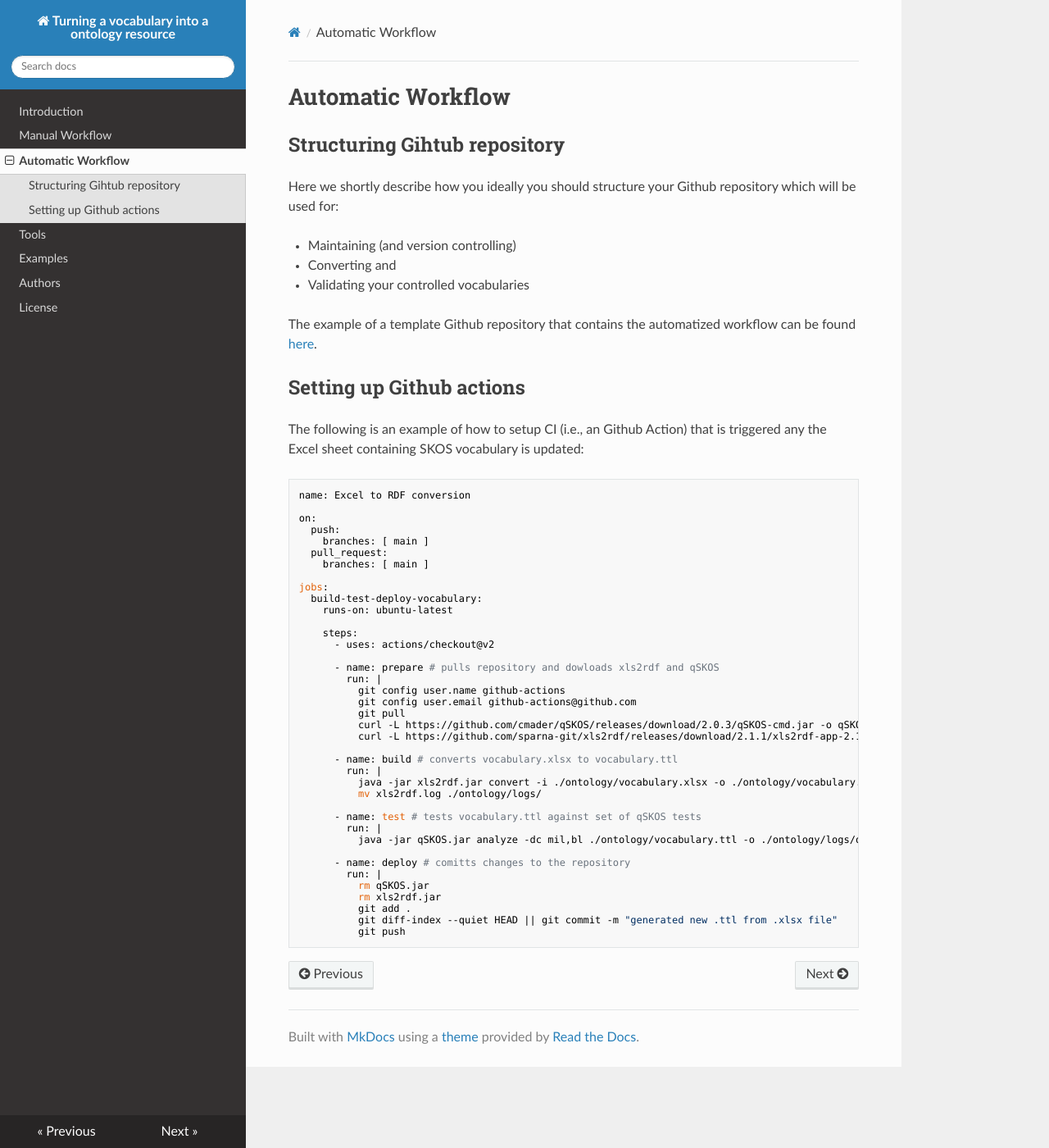
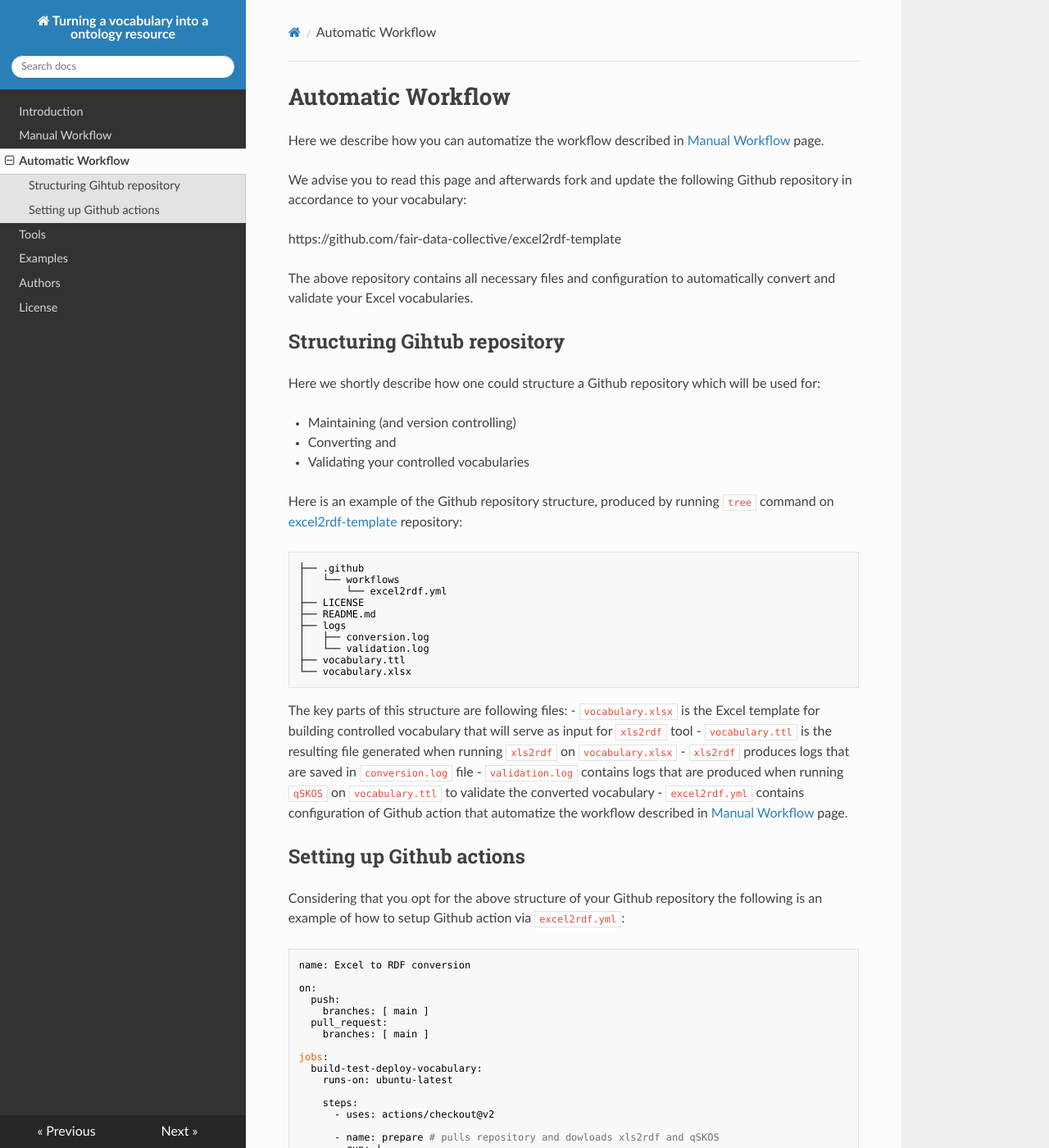
Before and after one commit to fair-data-collective/excel2rdf-site, an MkDocs documentation site: the page built from docs/AutomaticWorkflow.md, in a window 1280 px wide and 1400 px high. Shown: the whole window at 82% size. Built offline with MkDocs 1.6.1, drawn with Linux system fonts in a browser that asks for light colours; nearby versions of some CDN libraries.

Commit message:
added more info

````diff
--- a/docs/AutomaticWorkflow.md
+++ b/docs/AutomaticWorkflow.md
@@ -1,18 +1,46 @@
 # Automatic Workflow
+Here we describe how you can automatize the workflow described in [Manual Workflow](../ManualWorkflow) page.
+
+We advise you to read this page and afterwards fork and update the following Github repository in accordance to your vocabulary:
+
+https://github.com/fair-data-collective/excel2rdf-template
+
+
+The above repository contains all necessary files and configuration to automatically convert and validate your Excel vocabularies.
+
 
 ## Structuring Gihtub repository
-
-Here we shortly describe how you ideally you should structure your Github repository which will be used for:
+Here we shortly describe how one could structure a Github repository which will be used for:
 
 - Maintaining (and version controlling)
 - Converting and
 - Validating your controlled vocabularies
 
-The example of a template Github repository that contains the automatized workflow can be found [here](https://github.com/fair-data-collective/excel2rdf-template).
+Here is an example of the Github repository structure, produced by running `tree` command on [excel2rdf-template]((https://github.com/fair-data-collective/excel2rdf-template)) repository:
+
+```bash
+├── .github
+│   └── workflows
+│       └── excel2rdf.yml
+├── LICENSE
+├── README.md
+├── logs
+│   ├── conversion.log
+│   └── validation.log
+├── vocabulary.ttl
+└── vocabulary.xlsx
+```
+
+The key parts of this structure are following files:
+- `vocabulary.xlsx` is the Excel template for building controlled vocabulary that will serve as input for `xls2rdf` tool
+- `vocabulary.ttl` is the resulting file generated when running `xls2rdf` on `vocabulary.xlsx`
+- `xls2rdf` produces logs that are saved in `conversion.log` file
+- `validation.log` contains logs that are produced when running `qSKOS` on `vocabulary.ttl` to validate the converted vocabulary
+- `excel2rdf.yml` contains configuration of Github action that automatize the workflow described in [Manual Workflow](../ManualWorkflow) page.
 
 ## Setting up Github actions
 
-The following is an example of how to setup CI (i.e., an Github Action) that is triggered any the Excel sheet containing SKOS vocabulary is updated:
+Considering that you opt for the above structure of your Github repository the following is an example of how to setup Github action via `excel2rdf.yml`:
 
 ```bash
 name: Excel to RDF conversion
````
